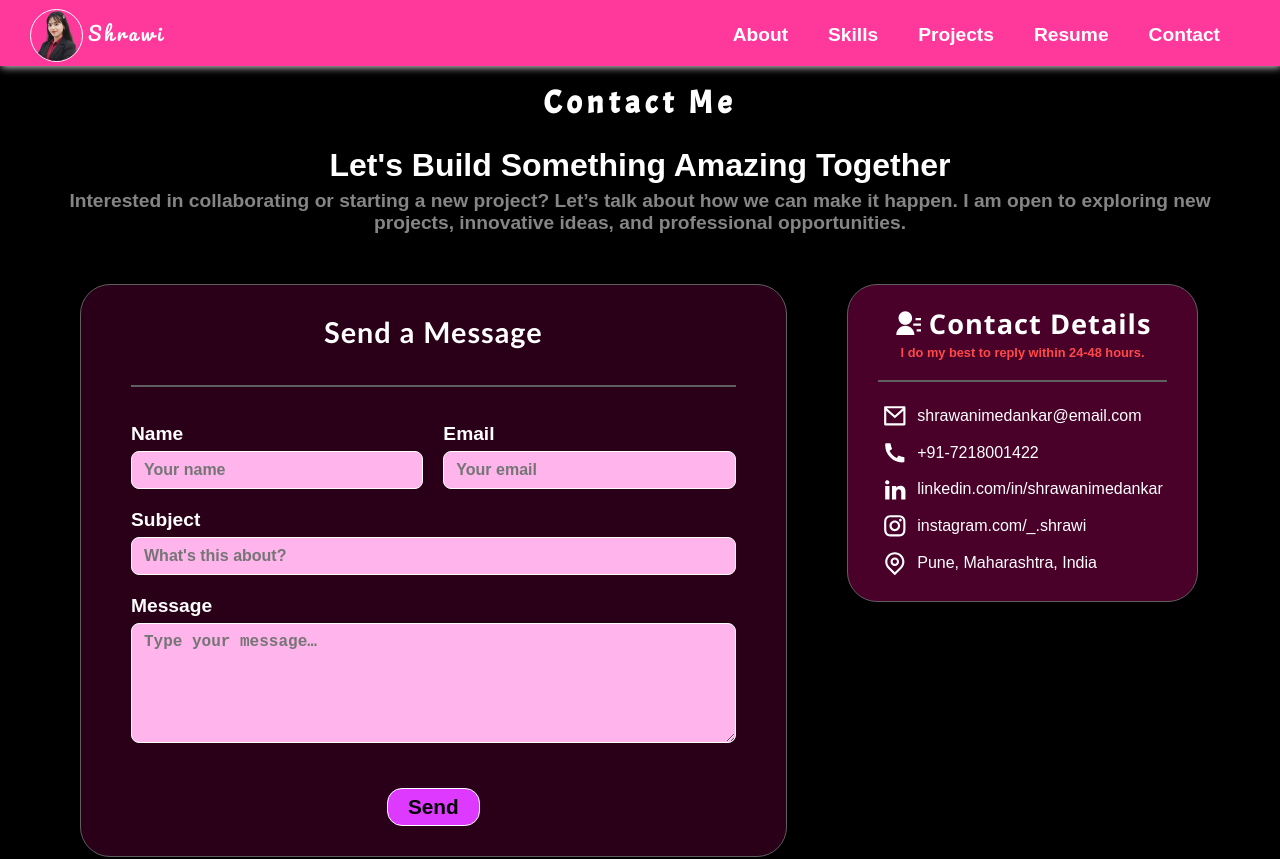
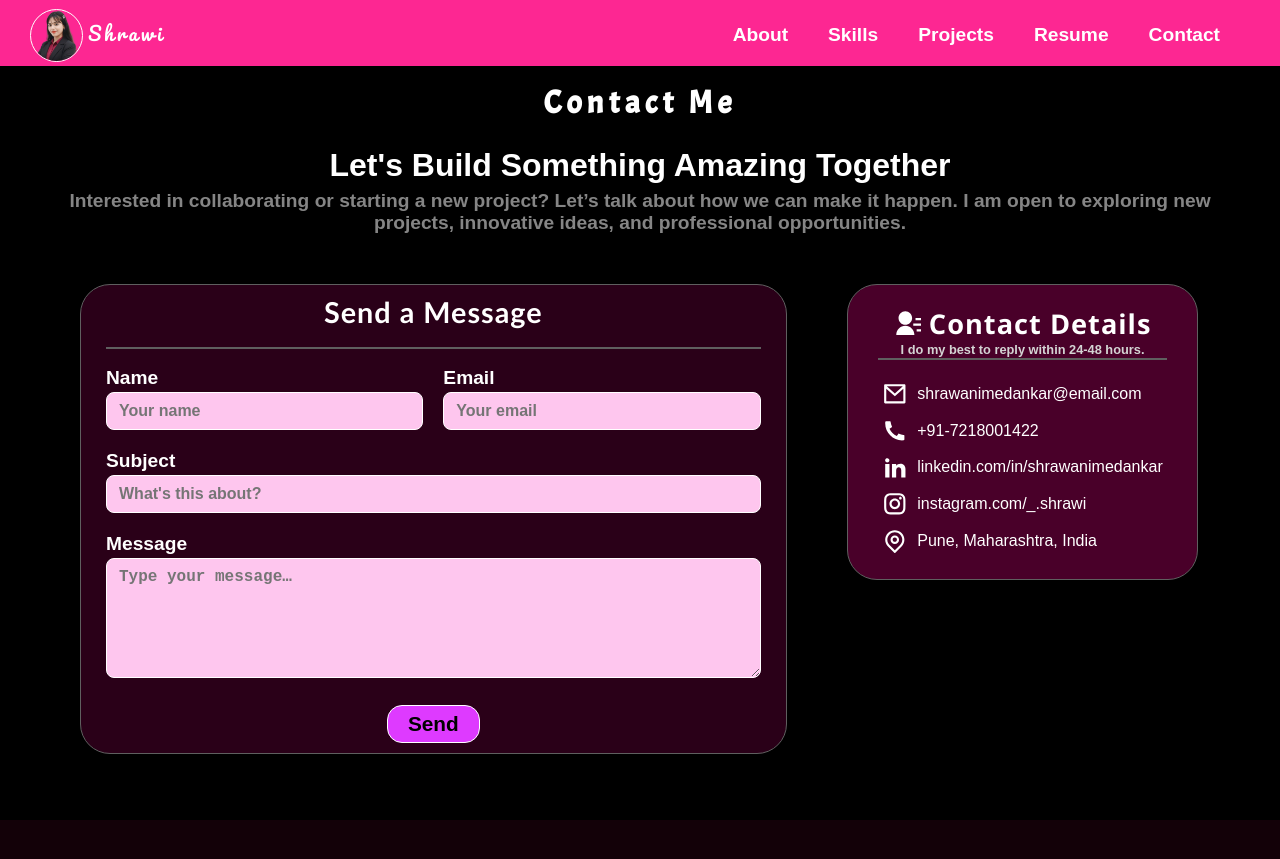
Before and after one commit to shrawanimedankar/Portfolio, a React (Vite) app: page /contact in a window 1280 px wide. Shown: the top 859 px of the page. Built offline with nearby package versions, Linux system fonts and the light colour scheme; a web font is replaced by a local one.

Commit message:
Added contact page

```diff
--- a/src/Components/Navbar.css
+++ b/src/Components/Navbar.css
@@ -4,7 +4,7 @@
   justify-content: space-between;
   align-items: center;
   padding: 4px 60px 0 30px;
-  background: #ff399c;
+  background: #fd2792;
   position: sticky;
   top: 0;
   left: 0;
@@ -12,7 +12,6 @@
   transition:
     background 0.3s ease,
     backdrop-filter 0.3s ease;
-    box-shadow: 1px 1px 8px rgba(255, 255, 255, 0.882);
 }
 
 .navbar.scrolled {
--- a/src/Pages/Contact/Contact.jsx
+++ b/src/Pages/Contact/Contact.jsx
@@ -6,31 +6,58 @@ import styles from "./Contact.module.css";
 export default function Contact() {
   const formRef = useRef();
   const [status, setStatus] = useState("");
+  const [errors, setErrors] = useState({});
+
+
+  const validate = () => {
+  const form = formRef.current;
+
+  const newErrors = {};
+  const name = form.user_name.value.trim();
+  const email = form.user_email.value.trim();
+  const subject = form.subject.value.trim();
+  const message = form.message.value.trim();
+
+  if (!name) newErrors.name = "Please enter your name.";
+  else if (name.length < 3) newErrors.name = "Name must be at least 3 characters.";
+
+  if (!email) newErrors.email = "Please enter your name.";
+  else if (!/^[^\s@]+@[^\s@]+\.[^\s@]+$/.test(email))
+    newErrors.email = "Invalid email";
+
+  if (!subject) newErrors.subject = "Please add a subject.";
+
+  if (!message) newErrors.message = "Please enter your message.";
+  else if (message.length < 10)
+    newErrors.message = "Message must be at least 10 characters.";
+
+  setErrors(newErrors);
+  return Object.keys(newErrors).length === 0;
+};
+
 
 const sendEmail = (e) => {
   e.preventDefault();
 
-    emailjs // Send message to YOU
+  if (!validate()) return; // 🚨 stop if invalid
+
+  emailjs
     .sendForm(
       import.meta.env.VITE_SERVICE_ID,
       import.meta.env.VITE_TEMPLATE_ID,
       formRef.current,
-        import.meta.env.VITE_PUBLIC_KEY,
+      import.meta.env.VITE_PUBLIC_KEY
     )
     .then(() => {
-        // Send auto-reply to USER
-        emailjs
-          .sendForm(
+      emailjs.sendForm(
         import.meta.env.VITE_SERVICE_ID,
         import.meta.env.VITE_AUTOREPLY_TEMPLATE_ID,
         formRef.current,
-            import.meta.env.VITE_PUBLIC_KEY,
-          )
-          .then(() => {
-            console.log("Auto reply sent");
-          });
+        import.meta.env.VITE_PUBLIC_KEY
+      );
 
       setStatus("Your message has been sent!");
+      setErrors({});
       formRef.current.reset();
     })
     .catch(() => {
@@ -38,13 +65,13 @@ export default function Contact() {
     });
 };
 
+
   return (
     <section className={styles.contact}>
       <h2>Contact Me</h2>
       <h1 className={styles.bigTitle}>
         Let's Build Something Amazing Together
       </h1>
-
       <p>
         Interested in collaborating or starting a new project? Let’s talk about
         how we can make it happen. I am open to exploring new projects,
@@ -61,45 +88,26 @@ export default function Contact() {
             <div className={styles.formGrid}>
               <div className={styles.fieldHalf}>
                 <label htmlFor="name">Name</label>
-                <input
-                  name="user_name"
-                  type="text"
-                  id="name"
-                  required
-                  placeholder="Your name"
-                />
+                <input name="user_name" type="text" placeholder="Your name" id="name" />
+                {errors.name && <p className={styles.fieldError}>{errors.name}</p>}
               </div>
 
               <div className={styles.fieldHalf}>
                 <label htmlFor="email">Email</label>
-                <input
-                  name="user_email"
-                  type="email"
-                  id="email"
-                  required
-                  placeholder="Your email"
-                />
+                <input name="user_email" type="email" placeholder="Your email" id="email" />
+                {errors.email && <p className={styles.fieldError}>{errors.email}</p>}
               </div>
 
               <div className={styles.fieldFull}>
                 <label htmlFor="subject">Subject</label>
-                <input
-                  name="subject"
-                  type="text"
-                  id="subject"
-                  required
-                  placeholder="What's this about?"
-                />
+                <input name="subject" type="text" placeholder="What's this about?" id="subject" />
+                {errors.subject && <p className={styles.fieldError}>{errors.subject}</p>}
               </div>
 
               <div className={styles.fieldFull}>
                 <label htmlFor="message">Message</label>
-                <textarea
-                  name="message"
-                  id="message"
-                  required
-                  placeholder="Type your message…"
-                />
+                <textarea name="message" placeholder="Type your message…"  id="message" />
+                {errors.message && <p className={styles.fieldError}>{errors.message}</p>}
               </div>
             </div>
 
@@ -110,7 +118,7 @@ export default function Contact() {
             {status && (
               <p
                 className={`${styles.status} ${
-                  status.includes("sent") ? styles.success : styles.error
+                  status.includes("sent") ? styles.statusSuccess  : styles.statusError
                 }`}
               >
                 {status}
@@ -166,16 +174,12 @@ export default function Contact() {
             </a>
           </div>
 
-
-
           <div className={styles.infoItem}>
             <span className={styles.row}>
               <Icons.RiMapPinLine className={styles.infoIcon} />
               Pune, Maharashtra, India
             </span>
           </div>
-
-
         </div>
       </div>
     </section>
--- a/src/Pages/Contact/Contact.module.css
+++ b/src/Pages/Contact/Contact.module.css
@@ -11,7 +11,7 @@
 
 .contact p {
   color: #858585;
-  margin-bottom: 1rem;
+  margin-bottom: 1px;
   font-weight: 900;
   font-size: 1.2rem;
   text-align: center;
@@ -27,13 +27,13 @@
 
 /* Form Section */
 .formCard {
-  background-color: #2a0018;
-  padding: 30px 50px;
+background-color: #2a0018;
+  padding: 10px 25px;
   border-radius: 30px;
   border: 1px solid rgb(95, 95, 95);
   display: flex;
   flex-direction: column;
-  gap: 20px;
+  gap: 2px;
   color: rgb(255, 255, 255);
 }
 
@@ -62,7 +62,7 @@
 .fieldFull {
   display: flex;
   flex-direction: column;
-  gap: 6px;
+  gap: 3px;
 }
 
 .fieldFull {
@@ -96,7 +96,7 @@
   border-radius: 8px;
   border: 1px solid #ffffff;
   outline: none;
-  background-color: rgb(255, 180, 235);
+  background-color: rgb(254, 198, 238);
   font-size: 1rem;
   color: #000000;
   font-weight: 600;
@@ -141,14 +141,26 @@
   background-color: white;
   border: 1px solid white;
 }
-.success {
-  color: #000000 !important;
-  background-color: #00ff48!important;
-}
-.error {
-  color: #ffffff!important;
+/* Status error (big message box) */
+.statusError {
+  color: #ffffff !important;
   background-color: #da0000 !important;
 }
+
+/* Status success */
+.statusSuccess {
+  color: #000000 !important;
+  background-color: #00ff48 !important;
+}
+
+/* Validation error (small text under fields) */
+.fieldError {
+  color: #fa0000 !important;
+  font-size: 0.9rem !important;
+  margin: 2px 0 0 0 !important;
+  text-align: left !important;
+}
+
 
 /* Contact Details Card */
 .infoSection {
@@ -202,13 +214,12 @@
   gap: 10px;
 }
 
+.infoSection p {
+  color: #d4d4d4;
+  font-size: 0.8rem !important;
+  margin:rgb(172, 172, 172)20px 0;
+}
 
-
-.infoSection p {
-  color: #ff4949;
-  font-size: 0.8rem !important;
-  margin: 3px 0 20px 0;
-}
 
 /* Tablets */
 @media (max-width: 1230px) {
```
Lines whose indentation alone changed are shown as unchanged.
